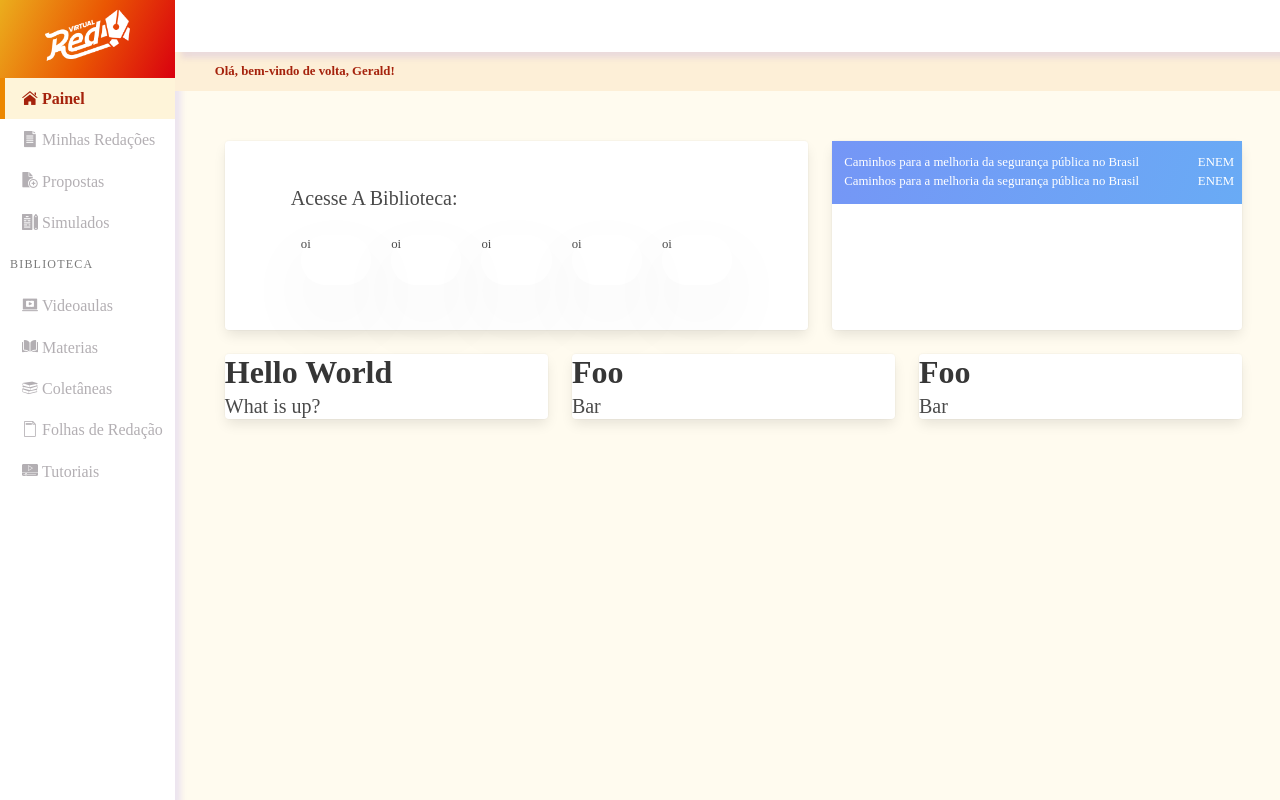
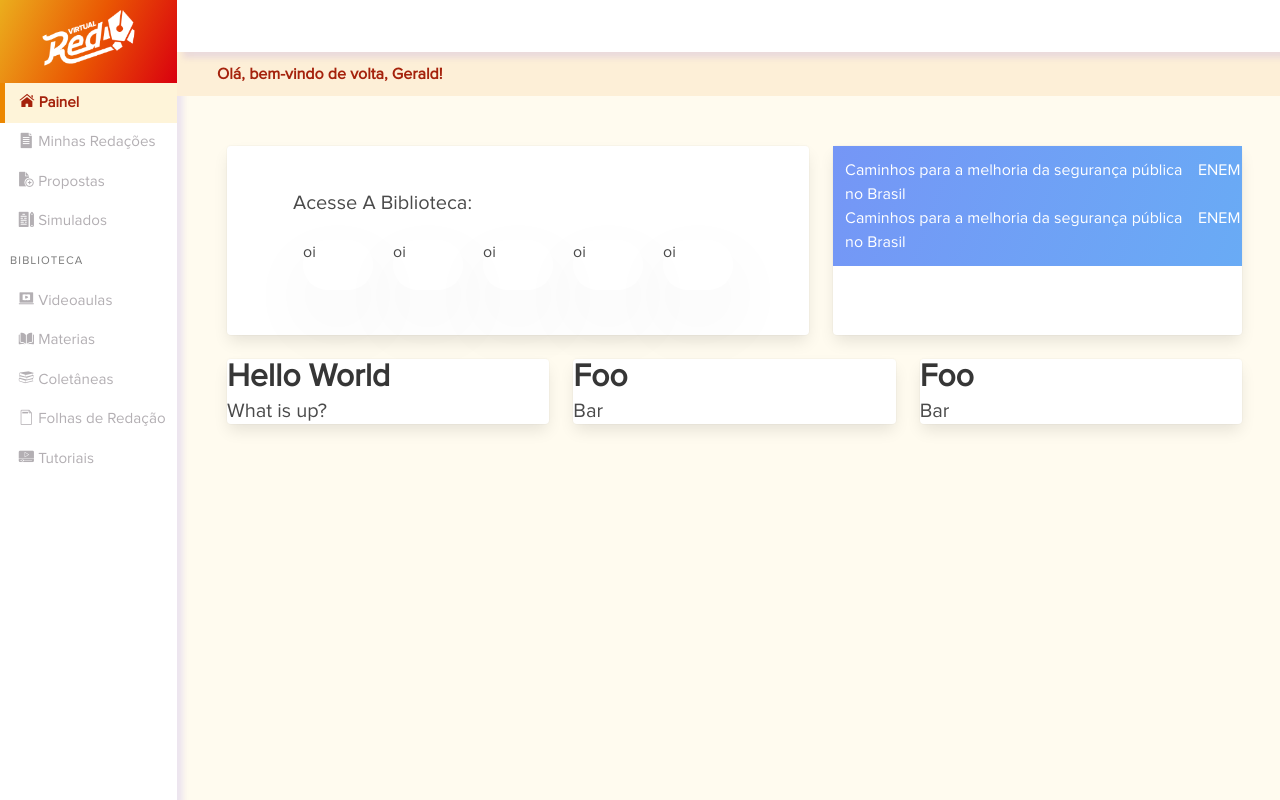
Before and after one commit to matheus-manoel/Red-Online-Challenge, a Vue app in the folder ui/: page / in a window 1280 px wide. Built offline with nearby package versions, Linux system fonts and the light colour scheme.

Commit message:
Add font.

```diff
--- a/ui/public/styles.css
+++ b/ui/public/styles.css
@@ -2,7 +2,7 @@
 
 @font-face {
   font-family: "proximaNova";
-  src: url("fonts/proxima-nova.otf") format("otf");
+  src: url("fonts/proxima-nova.otf") format("opentype");
   font-weight: normal;
   font-style: normal;
 
--- a/ui/src/App.vue
+++ b/ui/src/App.vue
@@ -34,7 +34,7 @@ html {
 body {
   min-height: 100vh;
   font-family: proximaNova;
-  font-size: 0.8rem;
+  font-size: 1rem;
 }
 
 .bottom-right-shadow {
--- a/ui/src/components/Sidebar.vue
+++ b/ui/src/components/Sidebar.vue
@@ -71,6 +71,10 @@ export default {
 </script>
 
 <style>
+.menu {
+  font-size: 0.95rem;
+}
+
 .menu-list a {
   border-radius: 0;
 }
@@ -95,7 +99,7 @@ export default {
 }
 
 .icon.is-small {
-  margin-left: 10px;
+  margin-left: 7px;
   margin-right: 15px;
   margin-top: 3px !important;
 }
@@ -117,8 +121,8 @@ export default {
 #logo {
   margin-top: 6px;
   margin-bottom: 13px;
-  width: 53%;
-  height: 53%;
+  width: 57%;
+  height: 57%;
 }
 
 #sidebar {
```
